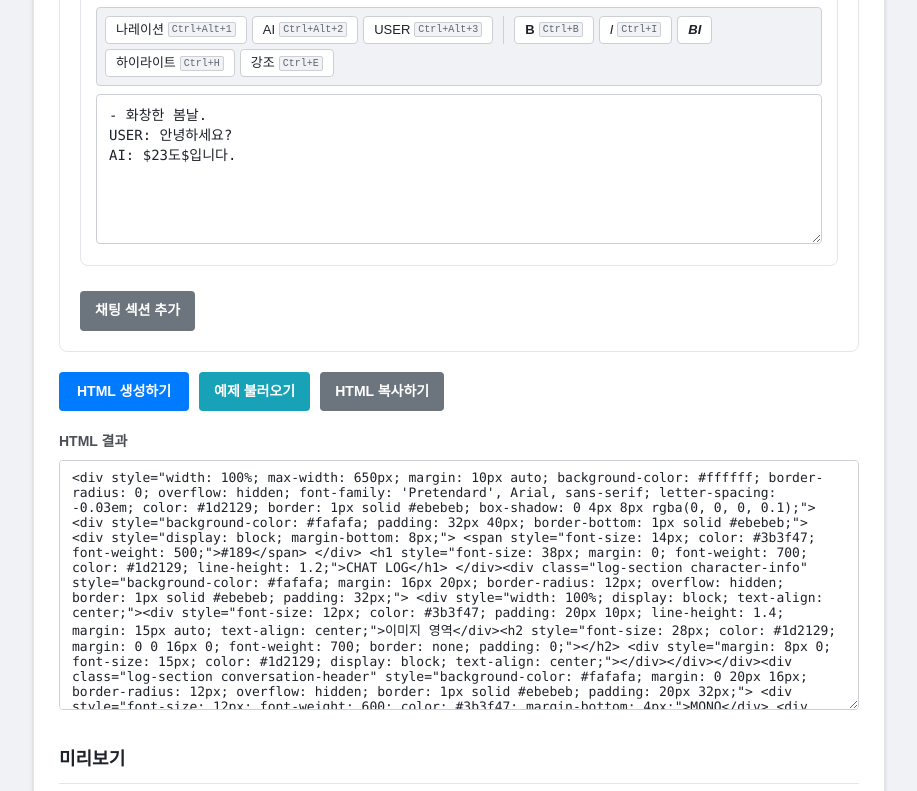
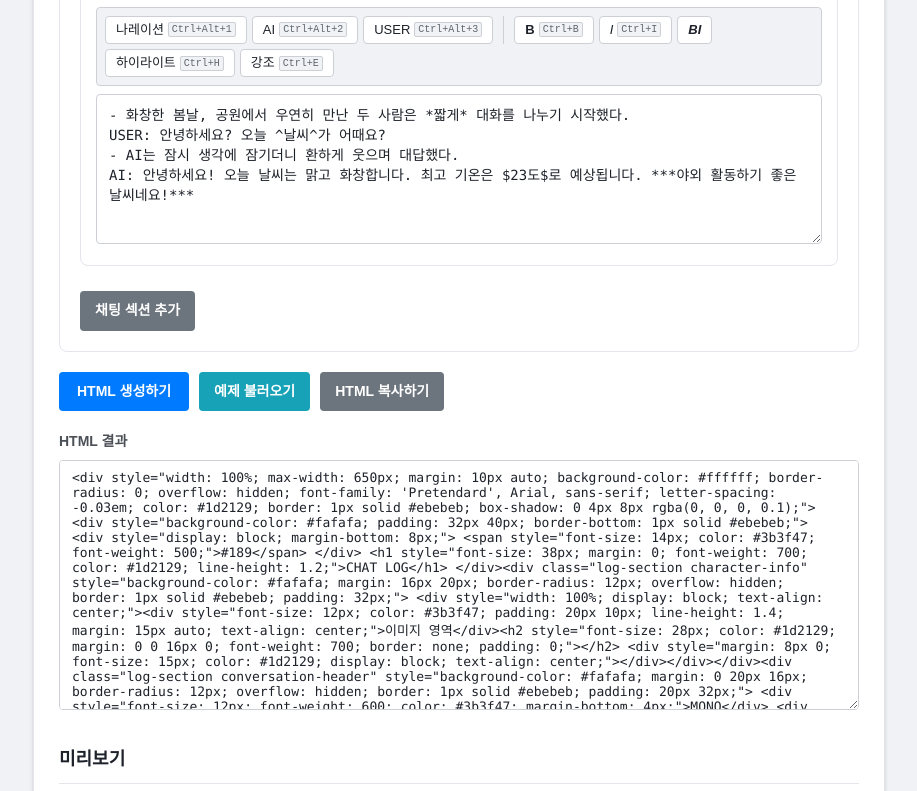
Before and after one commit to numdesign/log_gen, a plain HTML site: page index.html in a window 1280 px wide. Both pictures are taken after a click on the button "예제 불러오기". Shown: the part 1170-1961 px from the top of the page, without its empty margins (181-1098 px from the left). Drawn offline with Linux system fonts and the light colour scheme.

Commit message:
Update index.html

```diff
--- a/index.html
+++ b/index.html
@@ -2356,8 +2356,8 @@
         safelyAttachListener(loadExampleBtn, "click", function () {
           const f = chatSectionsContainer?.querySelector(".chat-input-area")
           if (f) {
-            const pEx = `- 화창한 봄날.\nUSER: 안녕하세요?\nAI: $23도$입니다.`
-            const aEx = `화창한 봄날.\n“안녕하세요?”\n재스퍼는 말했다.\n“**$23도$**입니다.”`
+            const pEx = `- 화창한 봄날, 공원에서 우연히 만난 두 사람은 *짧게* 대화를 나누기 시작했다.\nUSER: 안녕하세요? 오늘 ^날씨^가 어때요?\n- AI는 잠시 생각에 잠기더니 환하게 웃으며 대답했다.\nAI: 안녕하세요! 오늘 날씨는 맑고 화창합니다. 최고 기온은 $23도$로 예상됩니다. ***야외 활동하기 좋은 날씨네요!***`
+            const aEx = `화창한 봄날, 공원에서 우연히 만난 두 사람은 *짧게* 대화를 나누기 시작했다.\n"안녕하세요? 오늘 ^날씨^가 어때요?"\nAI는 잠시 생각에 잠기더니 환하게 웃으며 대답했다.\n"안녕하세요! 오늘 날씨는 맑고 화창합니다. 최고 기온은 $23도$로 예상됩니다. ***야외 활동하기 좋은 날씨네요!***"`
             const a = getCurrentSettings().isAutoInputMode
             const t = a ? aEx : pEx
             const m = a ? "(사칭방지용 예제)" : "(풀사칭용 예제)"
```
